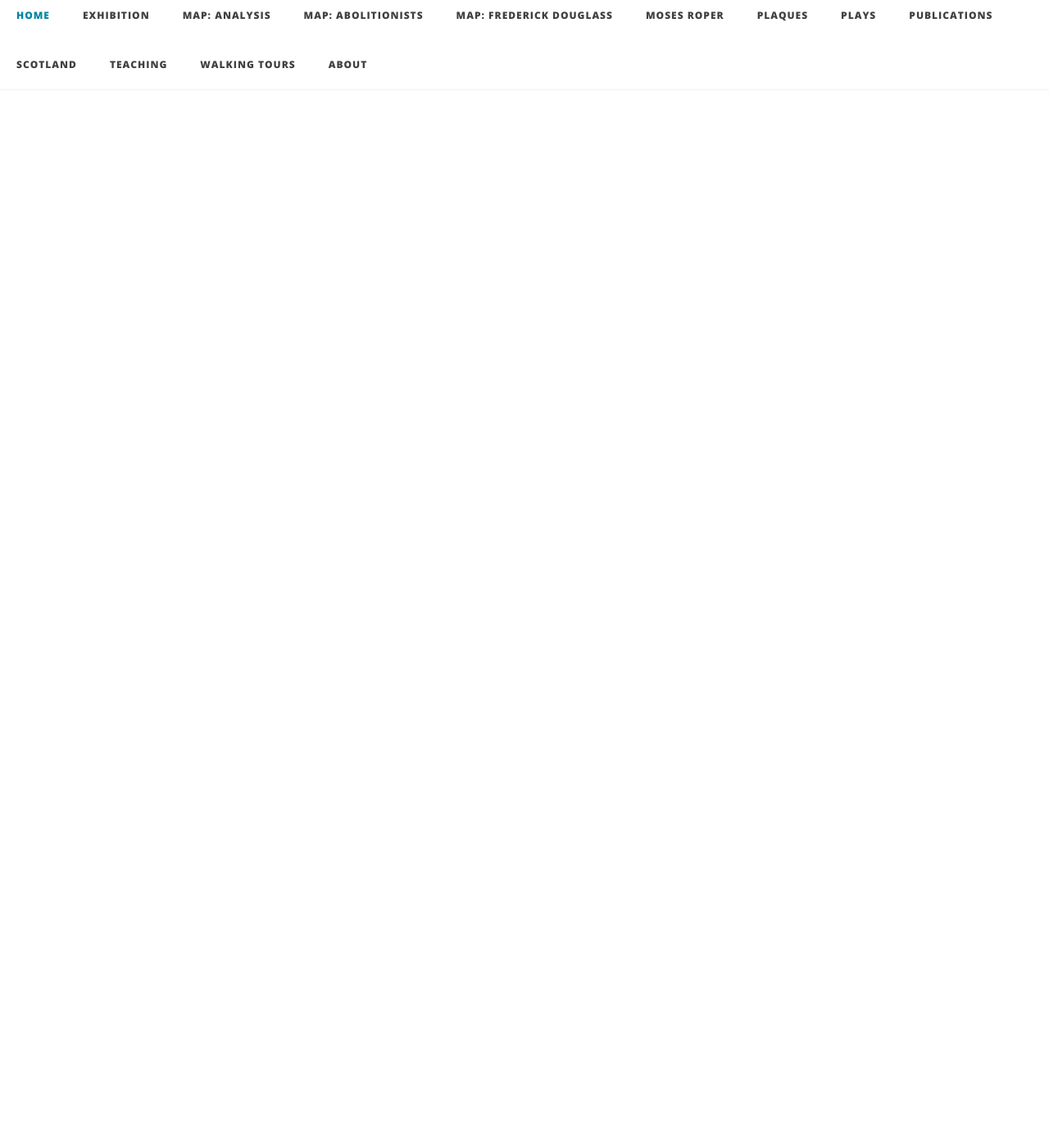
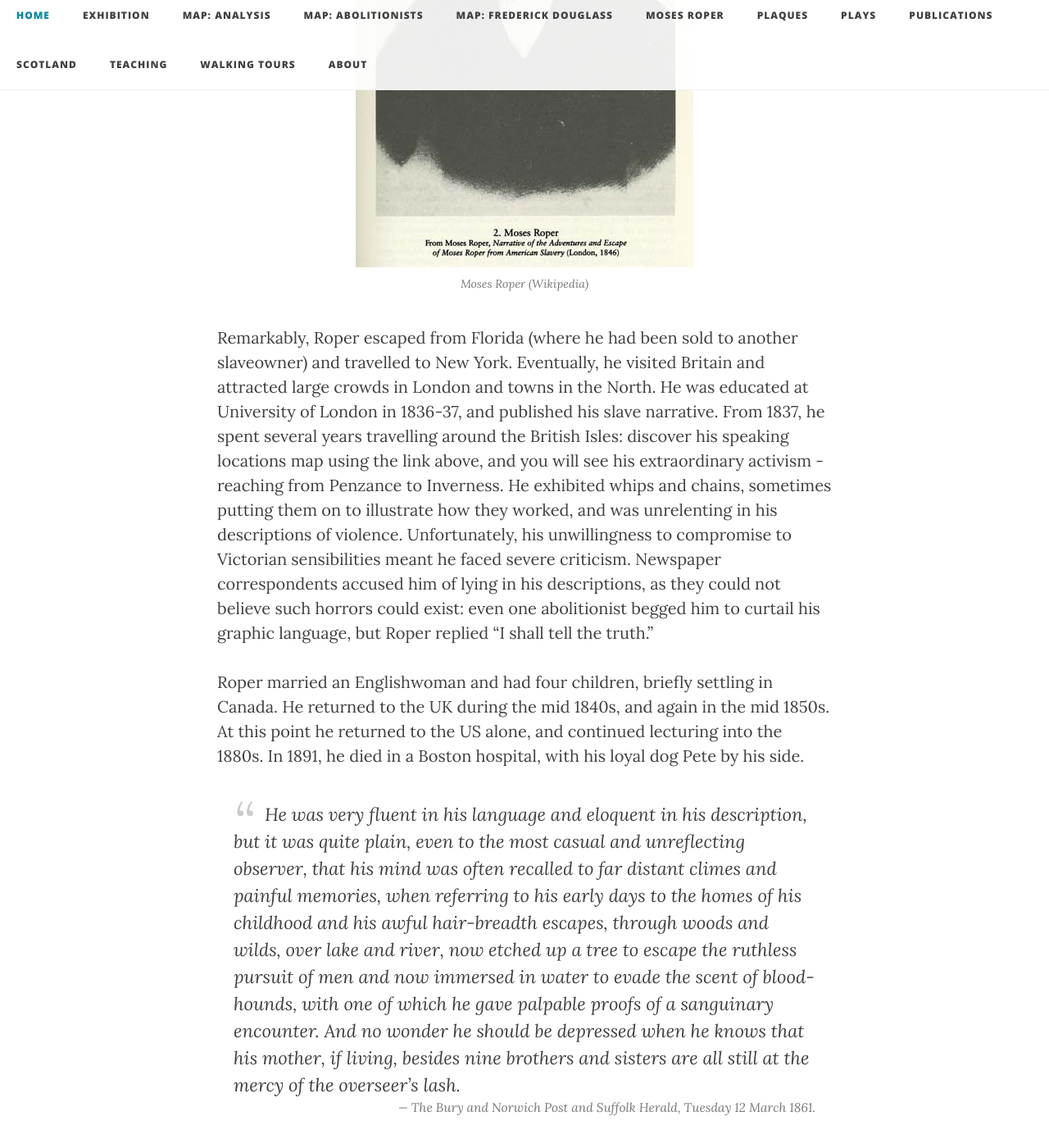
Before and after one commit to FDUK/fduk.github.io, a Jekyll site: the page built from Moses Roper.md, in a window 1280 px wide and 1400 px high, scrolled down 1705 px. Shown: the whole window at 82% size. Built offline with Jekyll 4.4.1, drawn with Linux system fonts in a browser that asks for light colours; nearby versions of some CDN libraries; some of the changed text lies outside the part shown.

Commit message:
Update Moses Roper.md

```diff
--- a/Moses Roper.md
+++ b/Moses Roper.md
@@ -5,3 +5,20 @@
 ---
 
 ### Moses Roper
+
+Roper’s Narrative was one of the first to visually depict the horrors of slavery. Throughout this lecturing tours in the British Isles, countless Britons accused him of exaggerating the violence enslaved individuals faced, to which Roper responded: I’ll tell you my story.
+
+<iframe width="100%" height="520" frameborder="0" src="https://murray7872.carto.com/builder/cec2f415-8975-44f7-a274-36e2a3ef4ade/embed" allowfullscreen webkitallowfullscreen mozallowfullscreen oallowfullscreen msallowfullscreen></iframe>
+
+
+Roper was born enslaved in North Carolina around 1815. As with thousands of other enslaved individuals, his father was also his white slaveowner andm as a result, Roper had a fair complexion. He was severely punished for his numerous escape attempts (by his count around 16). Whilst enslaved he witnessed brutal violence: a neighbouring plantation master forced enslaved men and women into barrels, nailed them shut so the nails protruded in the inside, and rolled them down the hill. On other occasion, he watched from a jail cell as 28 Black men jumped into the Charleston River and drowned themselves rather than be separated and sold from their families. Roper remarked in one speech that this event was as deeply traumatic to him as the parting with his own mother.
+
+![Picture of Moses Roper](/img/Moses_Roper.jpg)
+<span class="caption text-muted">Moses Roper (Wikipedia)</span>
+
+Remarkably, Roper escaped from Florida (where he had been sold to another slaveowner) and travelled to New York. Eventually, he visited Britain and attracted large crowds in London and towns in the North. He was educated at University of London in 1836-37, and published his slave narrative. From 1837, he spent several years travelling around the British Isles: discover his speaking locations map using the link above, and you will see his extraordinary activism - reaching from Penzance to Inverness. He exhibited whips and chains, sometimes putting them on to illustrate how they worked, and was unrelenting in his descriptions of violence. Unfortunately, his unwillingness to compromise to Victorian sensibilities meant he faced severe criticism. Newspaper correspondents accused him of lying in his descriptions, as they could not believe such horrors could exist: even one abolitionist begged him to curtail his graphic language, but Roper replied "I shall tell the truth."
+
+Roper married an Englishwoman and had four children, briefly settling in Canada. He returned to the UK during the mid 1840s, and again in the mid 1850s. At this point he returned to the US alone, and continued lecturing into the 1880s. In 1891, he died in a Boston hospital, with his loyal dog Pete by his side.
+
+> He was very fluent in his language and eloquent in his description, but it was quite plain, even to the most casual and unreflecting observer, that his mind was often recalled to far distant climes and painful memories, when referring to his early days to the homes of his childhood and his awful hair-breadth escapes, through woods and wilds, over lake and river, now etched up a tree to escape the ruthless pursuit of men and now immersed in water to evade the scent of blood-hounds, with one of which he gave palpable proofs of a sanguinary encounter. And no wonder he should be depressed when he knows that his mother, if living, besides nine brothers and sisters are all still at the mercy of the overseer’s lash.
+> <footer><cite>The Bury and Norwich Post and Suffolk Herald, Tuesday 12 March 1861.</cite></footer>
```
